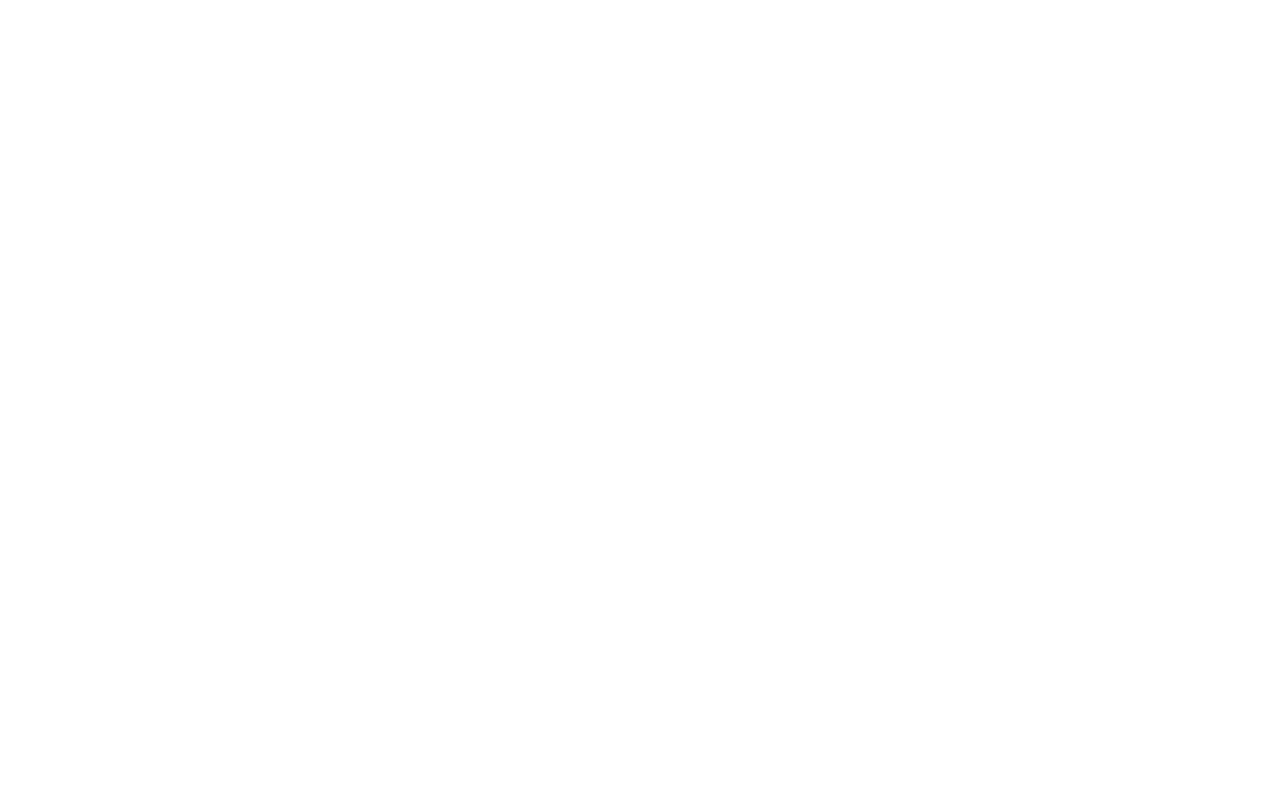
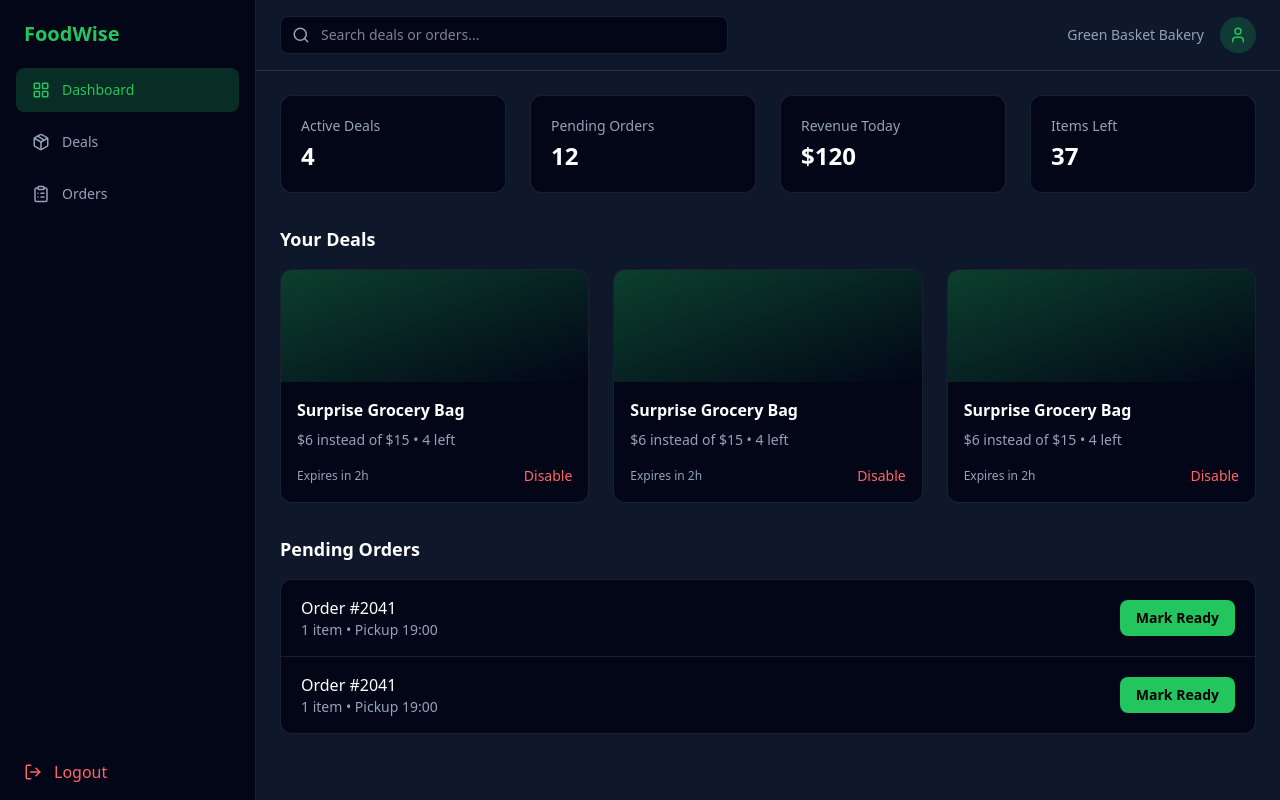
Before and after one commit to tinoMukaro/foodWise, a React (Vite) app in the folder client/: page /businessDashboard in a window 1280 px wide. Before the commit this address had no page. Built offline with nearby package versions, Linux system fonts and the light colour scheme.

Commit message:
create business dashboard

```diff
--- a/client/src/App.jsx
+++ b/client/src/App.jsx
@@ -3,6 +3,7 @@
 import AuthPage from "./components/Auth.jsx"
 import UserDashboard from "./pages/UserDashboard.jsx"
 import BusinessAuthDashboard from "./components/BusinessAuth.jsx"
+import BusinessDashboard from "./pages/BusinessDashboard.jsx"
 
 function App() {
 
@@ -13,6 +14,8 @@
       <Route path="/auth" element={<AuthPage />} />
       <Route path="/userDashboard" element={<UserDashboard />} />
       <Route path="/business" element={<BusinessAuthDashboard />} />
+      <Route path="/businessDashboard" element={ <BusinessDashboard />} />
+
 
     </Routes>
   )
--- /dev/null
+++ b/client/src/pages/BusinessDashboard.jsx
@@ -0,0 +1,147 @@
+import { LayoutGrid, Package, ClipboardList, LogOut, Search, User } from "lucide-react";
+// import jwtDecode from "jwt-decode"; // later
+
+export default function BusinessDashboard() {
+  // 🔐 later replace with decoded token
+  const businessName = "Green Basket Bakery";
+
+  return (
+    <div className="min-h-screen flex bg-[#0F172A] text-white">
+      {/* Sidebar */}
+      <aside className="w-64 bg-[#020617] border-r border-white/10 flex flex-col">
+        <div className="px-6 py-5 text-xl font-bold text-[#22C55E]">
+          FoodWise
+        </div>
+
+        <nav className="flex-1 px-4 space-y-2">
+          <NavItem icon={<LayoutGrid size={18} />} label="Dashboard" active />
+          <NavItem icon={<Package size={18} />} label="Deals" />
+          <NavItem icon={<ClipboardList size={18} />} label="Orders" />
+        </nav>
+
+        <button className="flex items-center gap-3 px-6 py-4 text-red-400 hover:bg-white/5">
+          <LogOut size={18} />
+          Logout
+        </button>
+      </aside>
+
+      {/* Main */}
+      <div className="flex-1 flex flex-col">
+        {/* Header */}
+        <header className="flex items-center justify-between px-6 py-4 border-b border-white/10">
+          {/* Search */}
+          <div className="relative w-full max-w-md">
+            <Search
+              size={18}
+              className="absolute left-3 top-1/2 -translate-y-1/2 text-[#94A3B8]"
+            />
+            <input
+              type="text"
+              placeholder="Search deals or orders..."
+              className="w-full bg-[#020617] border border-white/10 rounded-lg pl-10 pr-4 py-2 text-sm focus:outline-none focus:ring-2 focus:ring-[#22C55E]"
+            />
+          </div>
+
+          {/* Business */}
+          <div className="flex items-center gap-4">
+            <span className="text-sm text-[#94A3B8]">
+              {businessName}
+            </span>
+
+            <div className="w-9 h-9 bg-[#22C55E]/20 text-[#22C55E] rounded-full flex items-center justify-center">
+              <User size={18} />
+            </div>
+          </div>
+        </header>
+
+        {/* Content */}
+        <main className="p-6 space-y-8">
+          {/* Stats */}
+          <section className="grid grid-cols-1 sm:grid-cols-2 lg:grid-cols-4 gap-6">
+            <StatCard label="Active Deals" value="4" />
+            <StatCard label="Pending Orders" value="12" />
+            <StatCard label="Revenue Today" value="$120" />
+            <StatCard label="Items Left" value="37" />
+          </section>
+
+          {/* Deals */}
+          <section>
+            <h2 className="text-lg font-semibold mb-4">Your Deals</h2>
+            <div className="grid grid-cols-1 md:grid-cols-2 xl:grid-cols-3 gap-6">
+              <DealCard />
+              <DealCard />
+              <DealCard />
+            </div>
+          </section>
+
+          {/* Orders */}
+          <section>
+            <h2 className="text-lg font-semibold mb-4">Pending Orders</h2>
+            <div className="bg-[#020617] border border-white/10 rounded-xl divide-y divide-white/10">
+              <OrderRow />
+              <OrderRow />
+            </div>
+          </section>
+        </main>
+      </div>
+    </div>
+  );
+}
+
+/* ---------------- Components ---------------- */
+
+function NavItem({ icon, label, active }) {
+  return (
+    <button
+      className={`w-full flex items-center gap-3 px-4 py-3 rounded-lg text-sm transition ${
+        active
+          ? "bg-[#22C55E]/20 text-[#22C55E]"
+          : "text-[#94A3B8] hover:bg-white/5"
+      }`}
+    >
+      {icon}
+      {label}
+    </button>
+  );
+}
+
+function StatCard({ label, value }) {
+  return (
+    <div className="bg-[#020617] border border-white/10 rounded-xl p-5">
+      <p className="text-sm text-[#94A3B8]">{label}</p>
+      <p className="text-2xl font-bold mt-1">{value}</p>
+    </div>
+  );
+}
+
+function DealCard() {
+  return (
+    <div className="bg-[#020617] border border-white/10 rounded-xl overflow-hidden">
+      <div className="h-28 bg-gradient-to-br from-[#22C55E]/30 to-transparent" />
+      <div className="p-4 space-y-2">
+        <h3 className="font-semibold">Surprise Grocery Bag</h3>
+        <p className="text-sm text-[#94A3B8]">$6 instead of $15 • 4 left</p>
+        <div className="flex justify-between items-center pt-2">
+          <span className="text-xs text-[#94A3B8]">Expires in 2h</span>
+          <button className="text-sm text-red-400 hover:text-red-300">
+            Disable
+          </button>
+        </div>
+      </div>
+    </div>
+  );
+}
+
+function OrderRow() {
+  return (
+    <div className="flex items-center justify-between px-5 py-4">
+      <div>
+        <p className="font-medium">Order #2041</p>
+        <p className="text-sm text-[#94A3B8]">1 item • Pickup 19:00</p>
+      </div>
+      <button className="bg-[#22C55E] hover:bg-[#16A34A] text-black text-sm font-semibold px-4 py-2 rounded-lg transition">
+        Mark Ready
+      </button>
+    </div>
+  );
+}
```
